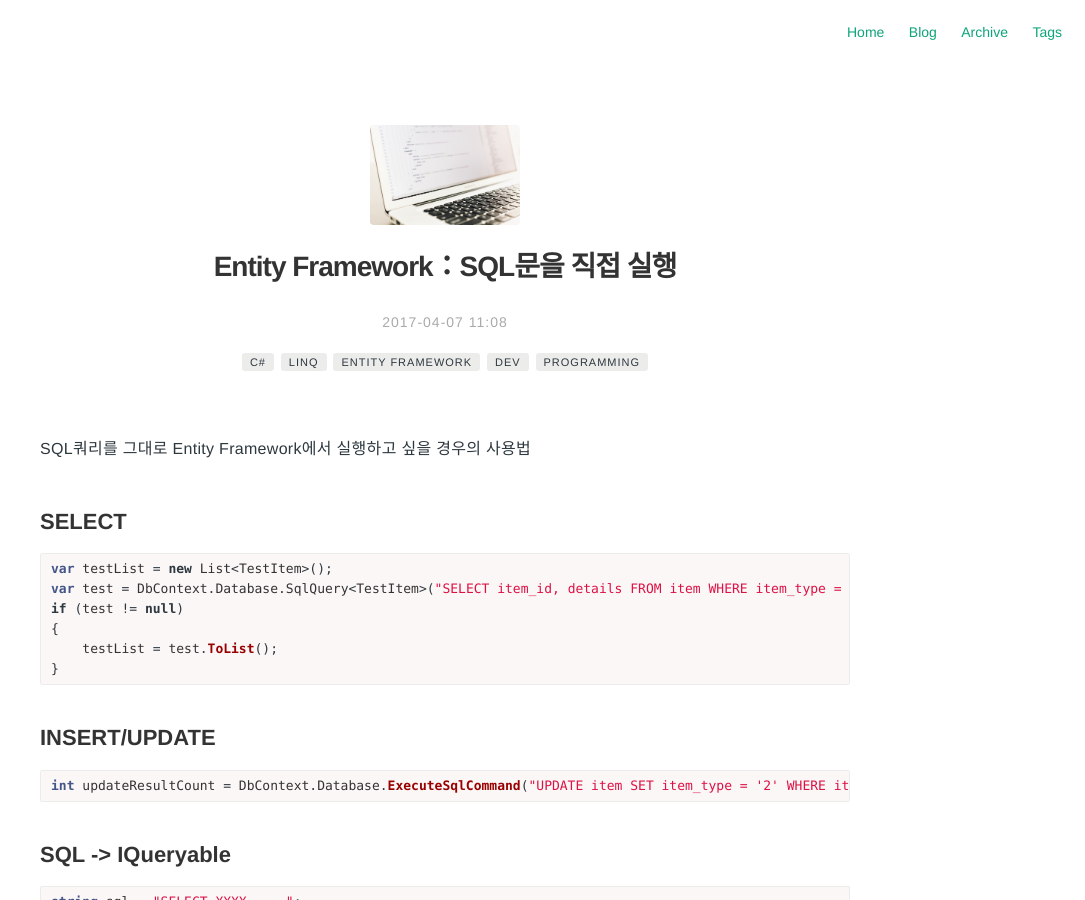
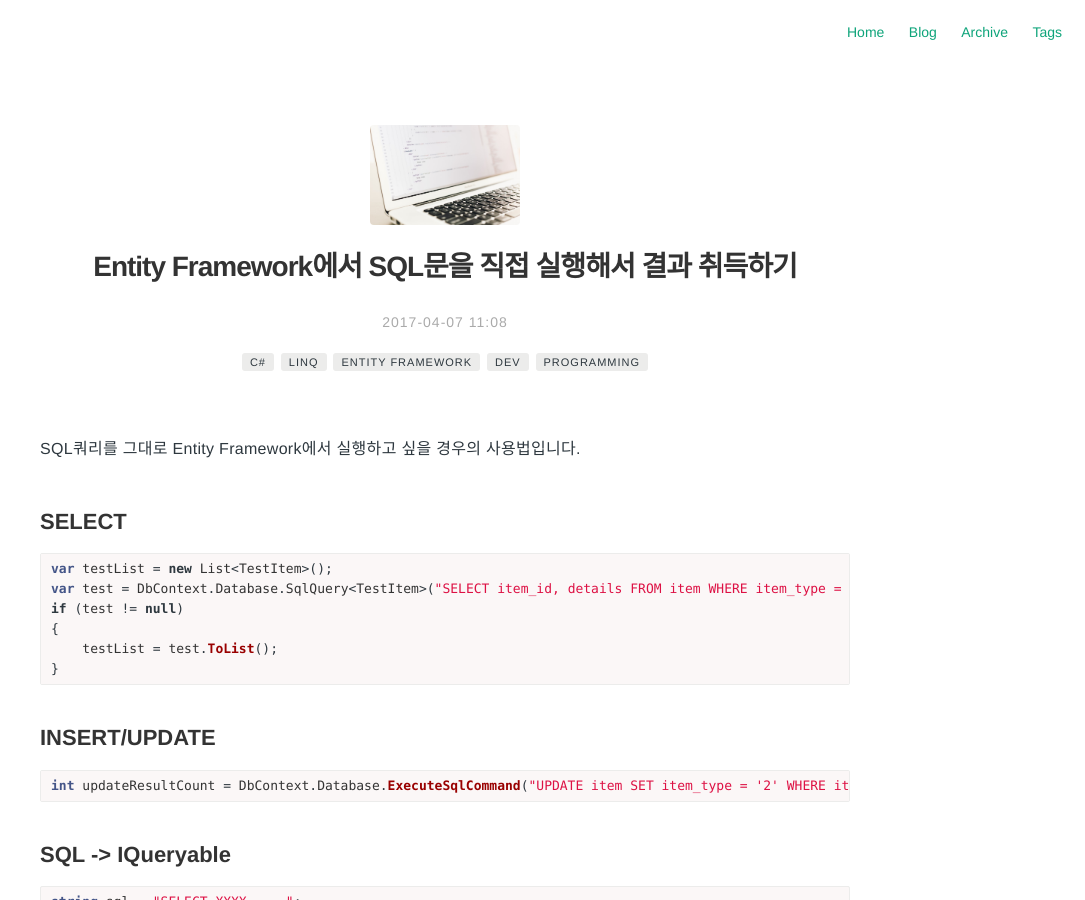
Before and after one commit to Pie001/pie001.github.io, a Jekyll site: the page built from _posts/2017-04-07-0023.md, in a window 1280 px wide and 900 px high. Shown: the whole window, without its empty margins (195-1280 px from the left). Built offline with Jekyll 4.4.1, drawn with Linux system fonts in a browser that asks for light colours; comment, search, counter and statistics services are not loaded.

Commit message:
Update 2017-04-07-0023.md

````diff
--- a/_posts/2017-04-07-0023.md
+++ b/_posts/2017-04-07-0023.md
@@ -1,5 +1,5 @@
 ---
-title: Entity Framework：SQL문을 직접 실행
+title: Entity Framework에서 SQL문을 직접 실행해서 결과 취득하기
 layout: post
 date:  2017-04-07 11:08
 image: /assets/images/post_header.jpg
@@ -15,10 +15,10 @@
 - programming
 category: blog
 author: pie
-description: Entity Framework：SQL문을 직접 실행
+description: Entity Framework에서 SQL문을 직접 실행해서 결과 취득하기
 ---
 
-SQL쿼리를 그대로 Entity Framework에서 실행하고 싶을 경우의 사용법
+SQL쿼리를 그대로 Entity Framework에서 실행하고 싶을 경우의 사용법입니다.
 
 ## SELECT
 ```cs
````
